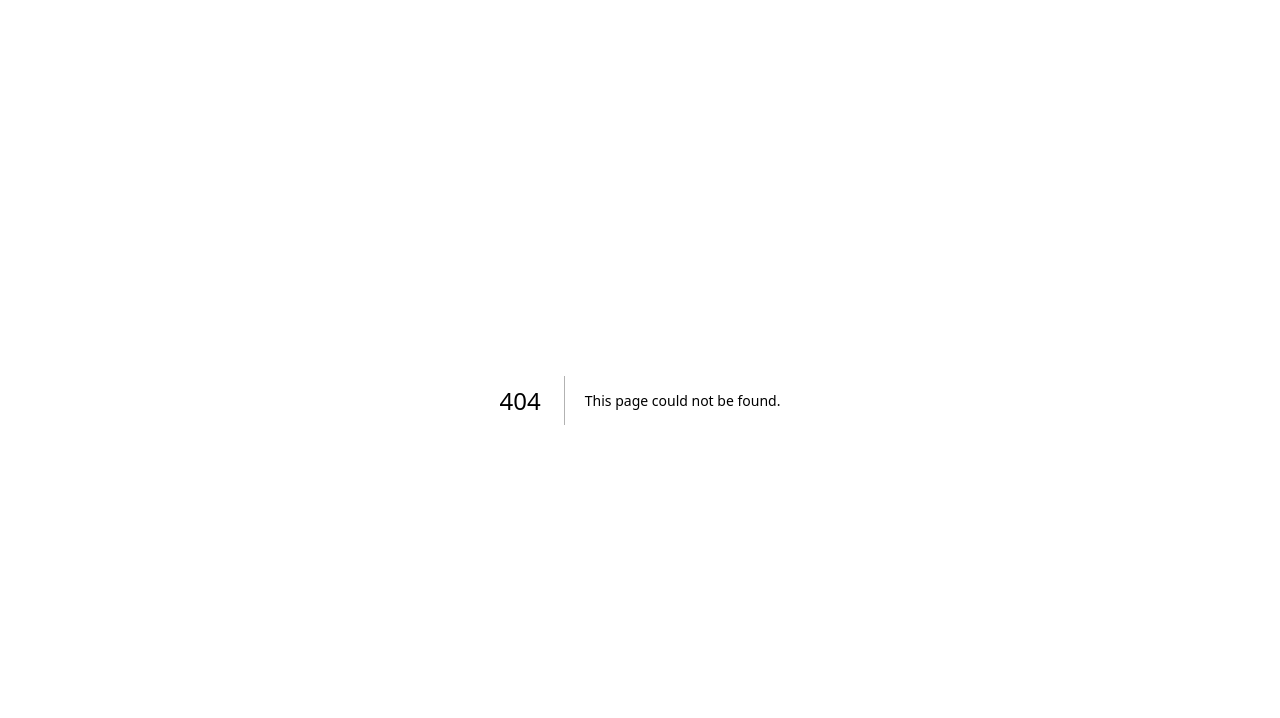
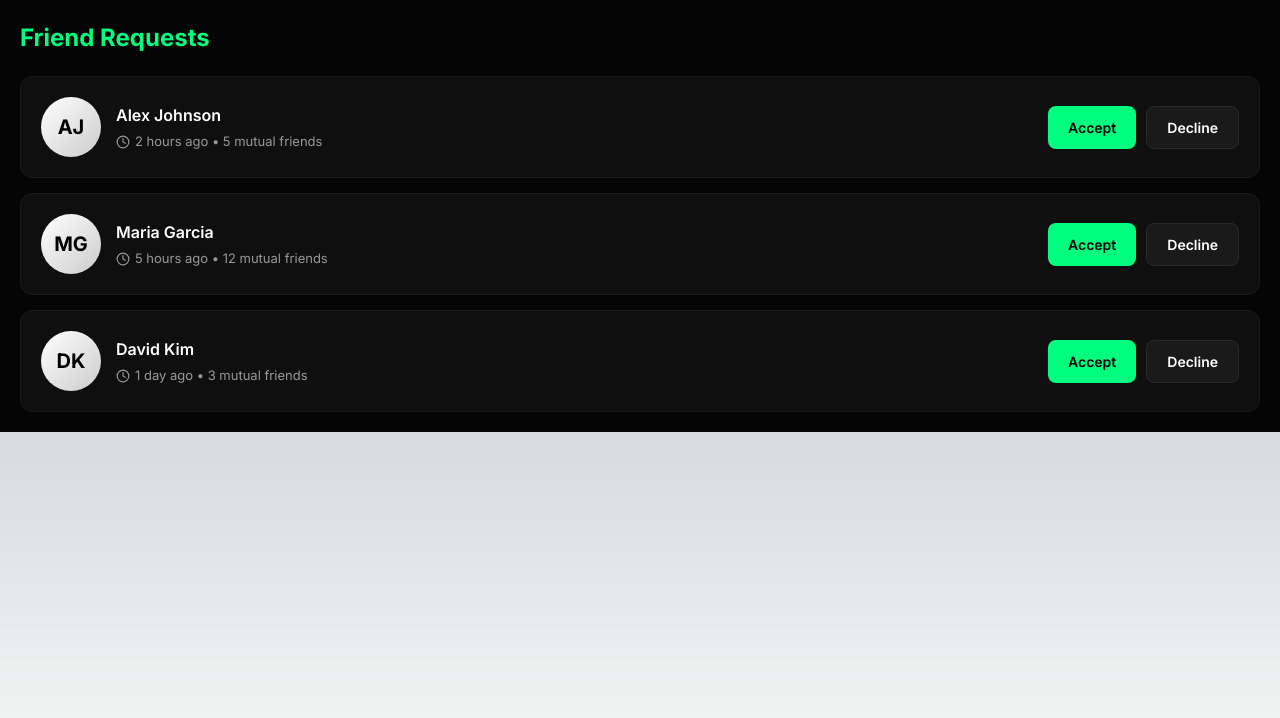
Before and after one commit to Kelvinagbe/chat-black-box, a Next.js app: page /request in a window 1280 px wide. Before the commit this address had no page. Shown: the top 718 px of the page. Built offline with nearby package versions, Linux system fonts and the light colour scheme.

Commit message:
Create request/page.tsx

```diff
--- /dev/null
+++ b/app/request/page.tsx
@@ -0,0 +1,108 @@
+
+
+// ============= request/page.tsx =============
+'use client'
+
+import React from 'react';
+import { UserPlus, Clock } from 'lucide-react';
+
+export default function RequestsPage() {
+  const requests = [
+    { id: 1, name: 'Alex Johnson', avatar: 'AJ', time: '2 hours ago', mutualFriends: 5 },
+    { id: 2, name: 'Maria Garcia', avatar: 'MG', time: '5 hours ago', mutualFriends: 12 },
+    { id: 3, name: 'David Kim', avatar: 'DK', time: '1 day ago', mutualFriends: 3 },
+  ];
+
+  return (
+    <div style={{
+      flex: 1,
+      background: '#050505',
+      color: '#fff',
+      padding: '20px',
+      overflowY: 'auto',
+    }}>
+      <h1 style={{
+        fontSize: '24px',
+        fontWeight: 'bold',
+        marginBottom: '20px',
+        color: '#00ff7f',
+      }}>Friend Requests</h1>
+
+      <div style={{
+        display: 'flex',
+        flexDirection: 'column',
+        gap: '15px',
+      }}>
+        {requests.map((request) => (
+          <div key={request.id} style={{
+            background: '#0f0f0f',
+            border: '1px solid #1a1a1a',
+            borderRadius: '12px',
+            padding: '20px',
+            display: 'flex',
+            alignItems: 'center',
+            gap: '15px',
+          }}>
+            <div style={{
+              width: '60px',
+              height: '60px',
+              borderRadius: '50%',
+              background: 'linear-gradient(135deg, #fff, #cccccc)',
+              display: 'flex',
+              alignItems: 'center',
+              justifyContent: 'center',
+              color: '#000',
+              fontWeight: 'bold',
+              fontSize: '20px',
+              flexShrink: 0,
+            }}>
+              {request.avatar}
+            </div>
+            <div style={{ flex: 1 }}>
+              <div style={{
+                fontSize: '16px',
+                fontWeight: '600',
+                marginBottom: '5px',
+              }}>{request.name}</div>
+              <div style={{
+                fontSize: '13px',
+                color: '#999',
+                display: 'flex',
+                alignItems: 'center',
+                gap: '5px',
+              }}>
+                <Clock size={14} />
+                {request.time} • {request.mutualFriends} mutual friends
+              </div>
+            </div>
+            <div style={{
+              display: 'flex',
+              gap: '10px',
+            }}>
+              <button style={{
+                background: '#00ff7f',
+                color: '#000',
+                border: 'none',
+                borderRadius: '8px',
+                padding: '10px 20px',
+                fontSize: '14px',
+                fontWeight: '600',
+                cursor: 'pointer',
+              }}>Accept</button>
+              <button style={{
+                background: '#1a1a1a',
+                color: '#fff',
+                border: '1px solid #2a2a2a',
+                borderRadius: '8px',
+                padding: '10px 20px',
+                fontSize: '14px',
+                fontWeight: '600',
+                cursor: 'pointer',
+              }}>Decline</button>
+            </div>
+          </div>
+        ))}
+      </div>
+    </div>
+  );
+}
```
